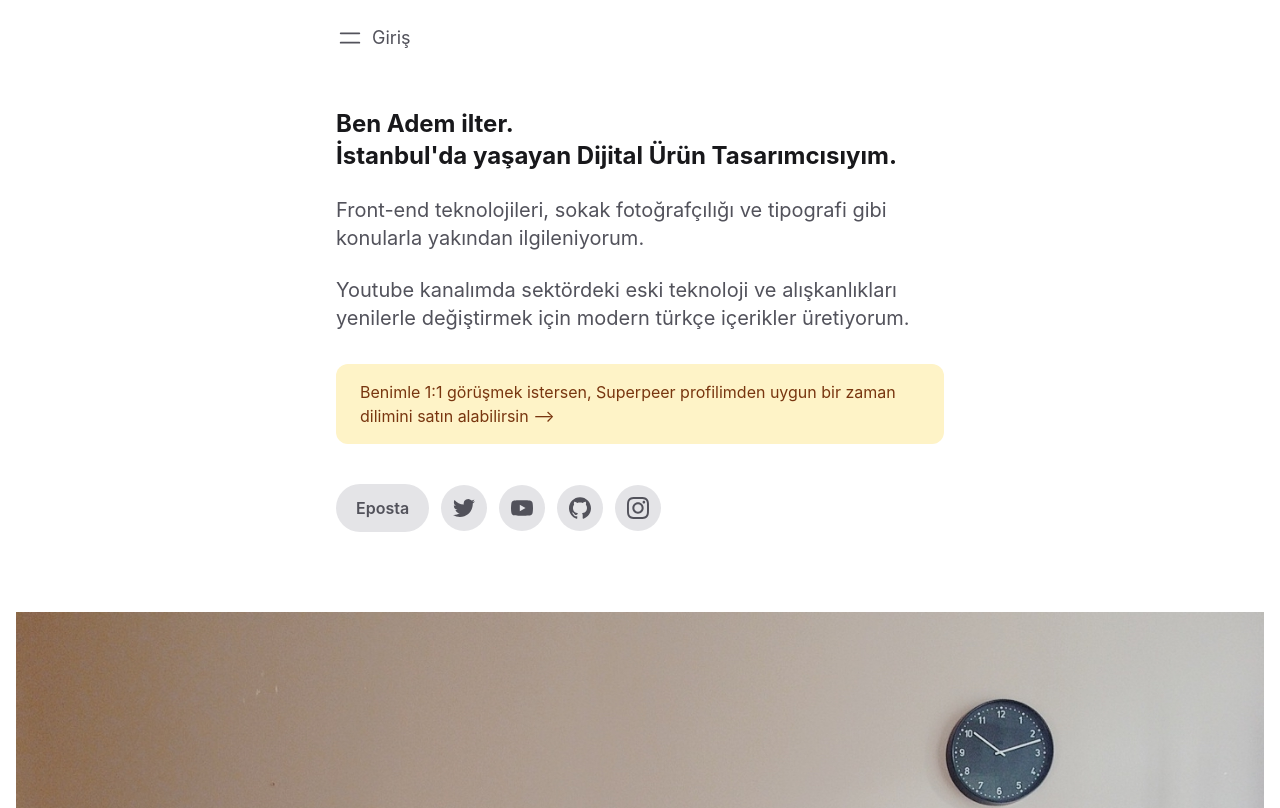
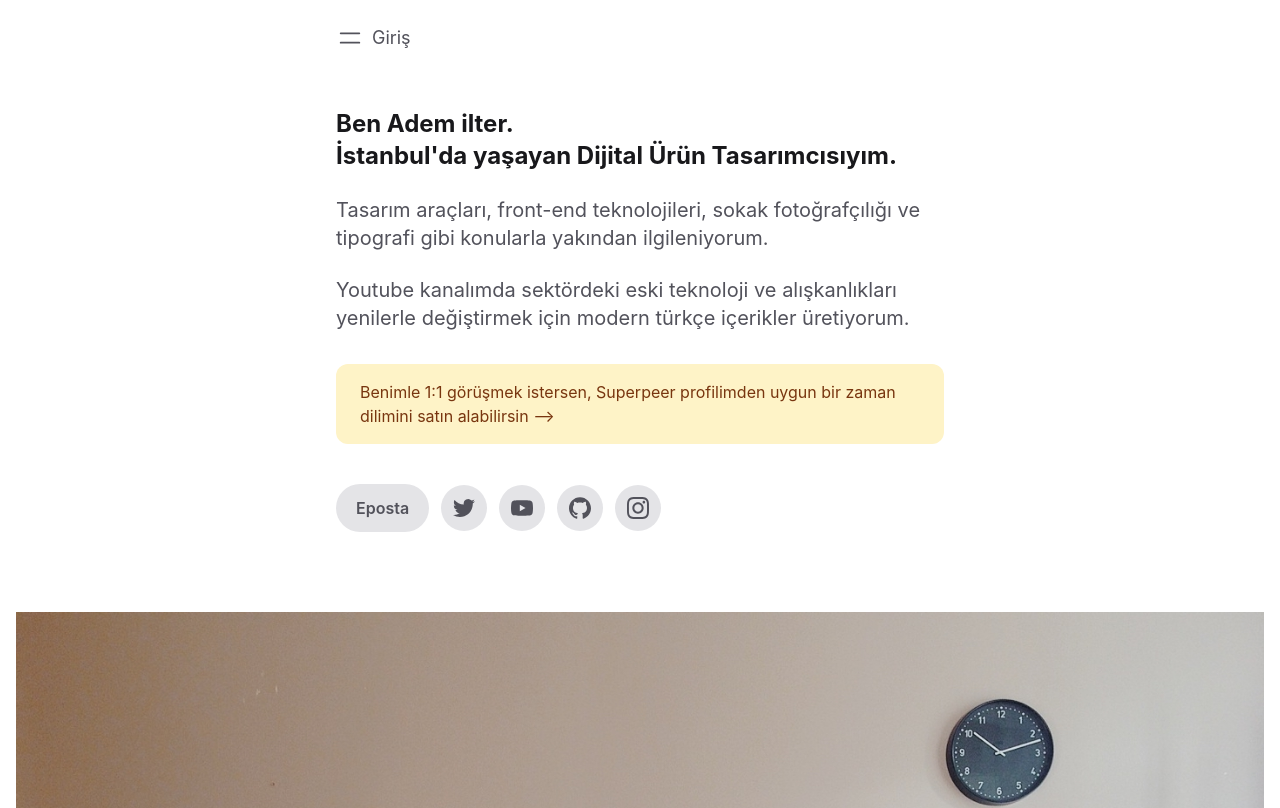
Before and after one commit to ademilter/homepage, a Next.js app: page / in a window 1280 px wide. Shown: the top 808 px of the page. Built offline with nearby package versions, Linux system fonts and the light colour scheme; a web font is replaced by a local one; what @tailwindcss/typography would draw is missing.

Commit message:
fix: about text

```diff
--- a/pages/index.js
+++ b/pages/index.js
@@ -15,8 +15,8 @@ function HomePage() {
           </h1>
 
           <p className="text-xl">
-            Front-end teknolojileri, sokak fotoğrafçılığı ve tipografi gibi
-            konularla yakından ilgileniyorum.
+            Tasarım araçları, front-end teknolojileri, sokak fotoğrafçılığı ve
+            tipografi gibi konularla yakından ilgileniyorum.
           </p>
 
           <p className="text-xl">
```
